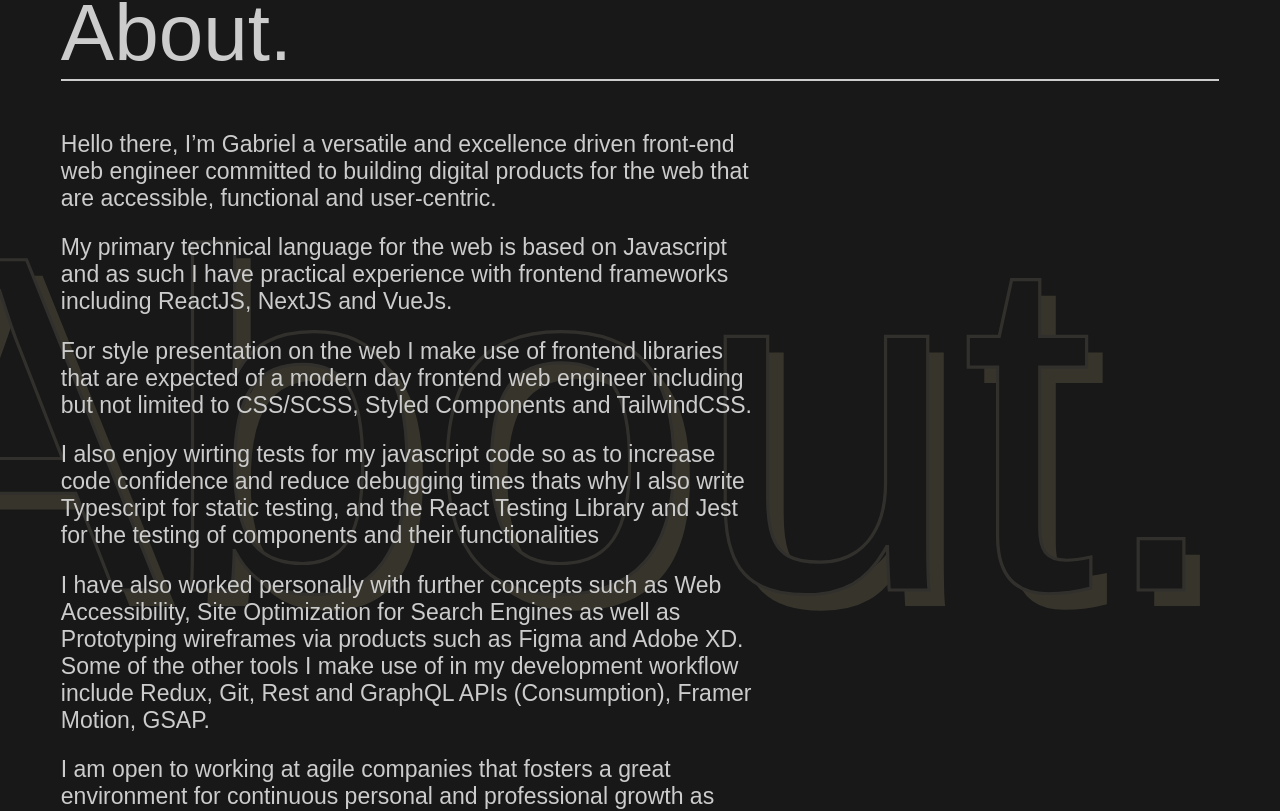
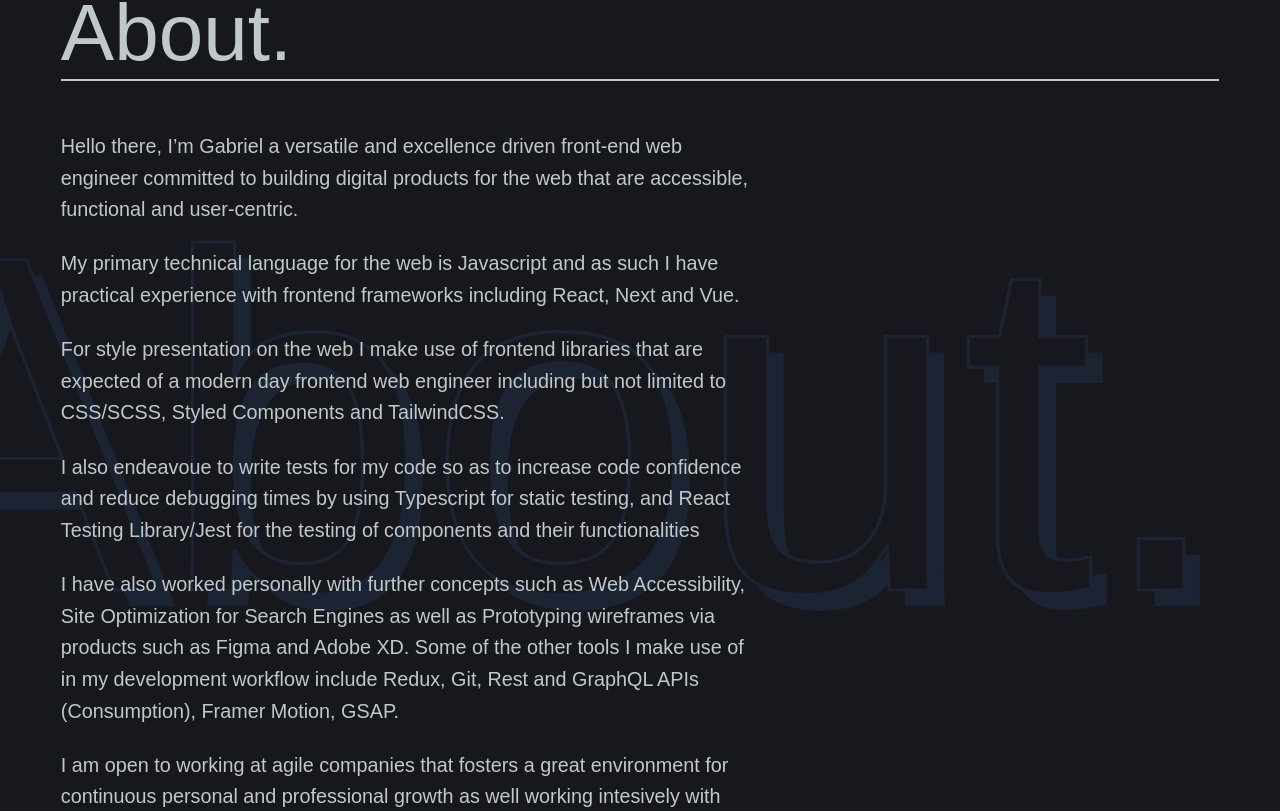
Before and after one commit to GabrielAbubakar/Portfolio-Website, a Next.js app: page / in a window 1280 px wide. Shown: the part 973-1784 px from the top of the page. Built offline with nearby package versions, Linux system fonts and the light colour scheme.

Commit message:
lots of disorganized edits

```diff
--- a/components/sections/About/About.styled.js
+++ b/components/sections/About/About.styled.js
@@ -42,9 +42,9 @@
 `
 
 export const Paragraph = styled(motion.p)`
-    font-size: 1.4375rem;
+    font-size: 1.2375rem;
     margin-bottom: 1.4rem;
-    /* line-height: 1.1; */
+    line-height: 1.6;
 
     @media ${devices.tablet} {
         font-size: 1rem;
--- a/components/sections/About/index.tsx
+++ b/components/sections/About/index.tsx
@@ -15,13 +15,13 @@
                     Hello there, I’m Gabriel a versatile and excellence driven front-end web engineer committed to building digital products for the web that are accessible, functional and user-centric.
                 </Paragraph>
                 <Paragraph>
-                    My primary technical language for the web is based on Javascript and as such I have practical experience with frontend frameworks including ReactJS, NextJS and VueJs.
+                    My primary technical language for the web is Javascript and as such I have practical experience with frontend frameworks including React, Next and Vue.
                 </Paragraph>
                 <Paragraph>
                     For style presentation on the web I make use of frontend libraries that are expected of a modern day frontend web engineer including but not limited to CSS/SCSS, Styled Components and TailwindCSS.
                 </Paragraph>
                 <Paragraph>
-                    I also enjoy wirting tests for my javascript code so as to increase code confidence and reduce debugging times thats why I also write Typescript for static testing, and the React Testing Library and Jest for the testing of components and their functionalities
+                    I also endeavoue to write tests for my code so as to increase code confidence and reduce debugging times by using Typescript for static testing, and React Testing Library/Jest for the testing of components and their functionalities
                 </Paragraph>
                 <Paragraph>
                     I have also worked personally with further concepts such as Web Accessibility, Site Optimization for Search Engines as well as Prototyping wireframes via products such as Figma and Adobe XD. Some of the other tools I make use of in my development workflow include Redux, Git, Rest and GraphQL APIs (Consumption), Framer Motion, GSAP.
@@ -38,7 +38,7 @@
 
             <SectionName
                 initial={{ opacity: 0 }}
-                whileInView={{ opacity: .2, transition: { duration: 4 } }}
+                whileInView={{ opacity: .1, transition: { duration: 4 } }}
                 viewport={{ once: true }}>
                 About.
             </SectionName>
--- a/components/sections/Intro/Intro.styled.js
+++ b/components/sections/Intro/Intro.styled.js
@@ -76,7 +76,7 @@
     text-shadow: 1rem 1rem 0 ${(props) => props.theme.colors.primary};
     z-index: -1;
 
-    -webkit-text-stroke: .2rem #999380;
+    -webkit-text-stroke: .2rem ${(props) => props.theme.colors.primary};
     -webkit-text-fill-color: ${(props) => props.theme.colors.background};
 
     @media ${devices.tablet} {
--- a/components/sections/Intro/index.tsx
+++ b/components/sections/Intro/index.tsx
@@ -10,7 +10,7 @@
             <Navbar />
 
 
-            <Name initial={{ opacity: 0 }} animate={{ opacity: .2, transition: { duration: 4, delay: 2 } }}>
+            <Name initial={{ opacity: 0 }} animate={{ opacity: .1, transition: { duration: 4, delay: 2 } }}>
 
                 &#160;gab <br />
                 riel <br />
@@ -20,7 +20,7 @@
 
 
             <Header initial={{ opacity: 0, y: 70 }} animate={{ opacity: 1, y: 0, transition: { duration: 1 } }} >
-                <span className='brown'>Hi there🤙🏾.</span> I&apos;m <span className='white'>Gabriel,</span> <br /> a <span className='white'>frontend web developer</span> currently surviving <span className='brown'>Lagos, Nigeria</span> dedicated to creating awesome and accessible web experiences.
+                Hi there🤙🏾. I&apos;m <span className='white'>Gabriel,</span> <br /> a <span className='white'>frontend web developer</span> dedicated to creating awesome and accessible web experiences.
             </Header>
 
 
--- a/components/styled/Components.styled.js
+++ b/components/styled/Components.styled.js
@@ -27,7 +27,7 @@
     text-shadow: 1rem 1rem 0 ${(props) => props.theme.colors.primary};
     overflow: hidden;
 
-    -webkit-text-stroke: .2rem #999380;
+    -webkit-text-stroke: .2rem ${(props) => props.theme.colors.primary};
     -webkit-text-fill-color: ${(props) => props.theme.colors.background};
 
 
--- a/components/styled/GlobalStyles.styled.js
+++ b/components/styled/GlobalStyles.styled.js
@@ -30,7 +30,7 @@
         }
     }
 
-    ::-webkit-scrollbar {
+    /* ::-webkit-scrollbar {
         width: 10px;
         height: 20px;
     }
@@ -48,7 +48,7 @@
         background: ${(props) => props.theme.colors.thumbscrollTrack};
         //border-radius: 19px;
         box-shadow: inset 0px 0px 0px 0px #F0F0F0;
-    }
+    } */
 `
 
 
--- a/components/styled/theme/Theme.styled.js
+++ b/components/styled/theme/Theme.styled.js
@@ -1,47 +1,47 @@
-export const dark = {
-    name: "dark-theme",
-    colors: {
-        background: "#181818",
-        bodyText: "#ccc",
-        primary: "#B3A577",
-        secondary: '#8f876d',
-        headerText: '#828282',
-        headerTextHighlight1: '#f0f0f0',
-        subtext: '#8f876d',
-        footerLinks: 'grey',
-        footerLinksHover: '#eee',
+// export const dark = {
+//     name: "dark-theme",
+//     colors: {
+//         background: "#181818",
+//         bodyText: "#ccc",
+//         primary: "#B3A577",
+//         secondary: '#8f876d',
+//         headerText: '#828282',
+//         headerTextHighlight1: '#f0f0f0',
+//         subtext: '#8f876d',
+//         footerLinks: 'grey',
+//         footerLinksHover: '#eee',
 
-        thumbscrollThumb: "#727172",
-        thumbscrollHover: "#c7c3c7",
-        thumbscrollTrack: "#2c2c2c",
+//         thumbscrollThumb: "#727172",
+//         thumbscrollHover: "#c7c3c7",
+//         thumbscrollTrack: "#2c2c2c",
 
-        buttonBackground: '#b3a577',
-        buttonStroke: '#181818'
-    },
-};
+//         buttonBackground: '#b3a577',
+//         buttonStroke: '#181818'
+//     },
+// };
 
-export const light = {
-    name: "light-theme",
-    colors: {
-        background: '#f8f8f8',
-        bodyText: '#181818',
-        primary: '#675C35',
-        secondary: "#B3A577",
-        headerText: '#504f4f',
-        headerTextHighlight1: '#181818',
-        subtext: '#8f876d',
-        footerLinks: 'grey',
-        footerLinksHover: '#222',
+// export const light = {
+//     name: "light-theme",
+//     colors: {
+//         background: '#f8f8f8',
+//         bodyText: '#181818',
+//         primary: '#675C35',
+//         secondary: "#B3A577",
+//         headerText: '#504f4f',
+//         headerTextHighlight1: '#181818',
+//         subtext: '#8f876d',
+//         footerLinks: 'grey',
+//         footerLinksHover: '#222',
 
 
-        thumbscrollThumb: "#777",
-        thumbscrollHover: "#555",
-        thumbscrollTrack: "#aaa",
+//         thumbscrollThumb: "#777",
+//         thumbscrollHover: "#555",
+//         thumbscrollTrack: "#aaa",
 
-        buttonBackground: '#181818',
-        buttonStroke: '#ccc'
-    }
-}
+//         buttonBackground: '#181818',
+//         buttonStroke: '#ccc'
+//     }
+// }
 
 // export const lightnew = {
 //     name: "light-theme",
@@ -66,23 +66,23 @@
 //     }
 // }
 
-export const darkmax = {
+export const dark = {
     name: "dark-theme",
     colors: {
         background: "#16181D",
         headerText: "#E8E8FD",
         primary: "#5686F5",
-        text: 'c0c9ca'
+        bodyText: '#c0c9ca'
     },
 };
 
-export const lightmax = {
-    name: "dark-theme",
+export const light = {
+    name: "light-theme",
     colors: {
         background: "#F9FAFB",
         headerText: "#04052F",
         primary: "#0e52f1",
-        text: '626b84'
+        bodyText: '#04052F'
     },
 };
 
```
